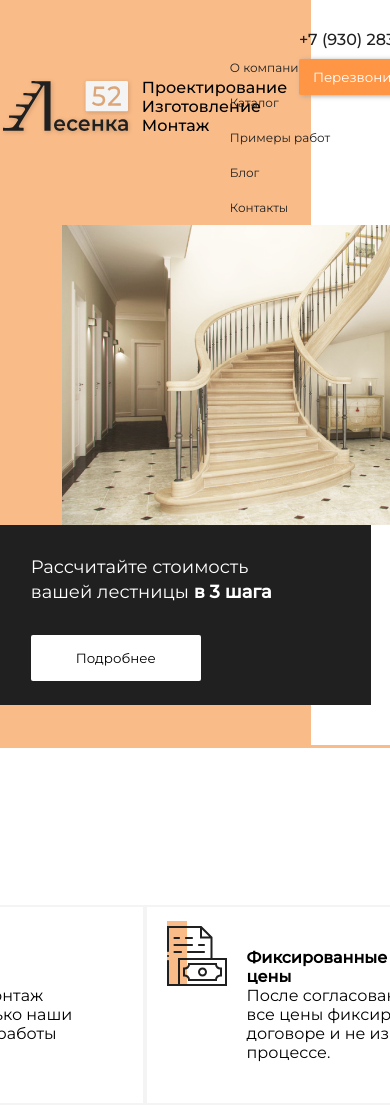
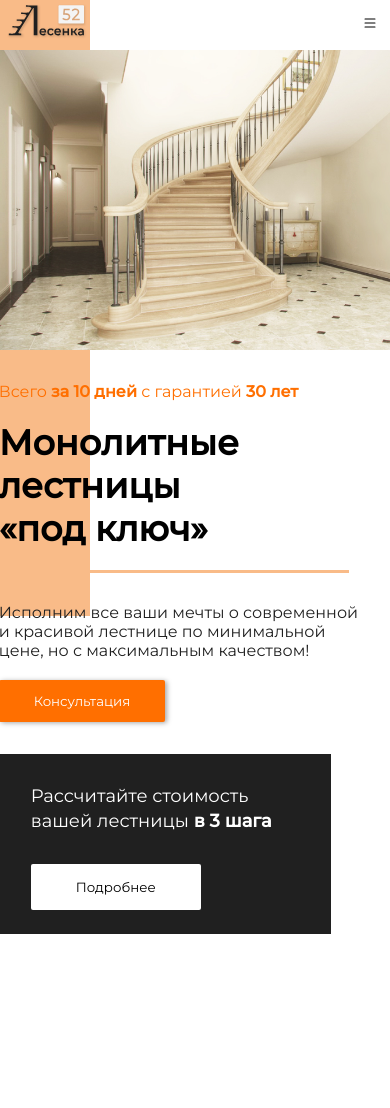
Before and after one commit to night1n9ale3/exam-2, a plain HTML site: page index.html in a window 390 px wide. Shown: the top 1108 px of the page. Drawn offline with Linux system fonts and the light colour scheme.

Commit message:
I should fix the bags

```diff
--- a/index.html
+++ b/index.html
@@ -28,6 +28,9 @@
                 <a href="#">Примеры работ</a>
                 <a href="#">Блог</a>
                 <a href="#">Контакты</a>
+                <svg class="bi-list bi-solid" xmlns="http://www.w3.org/2000/svg" width="16" height="16" fill="currentColor" class="bi bi-list" viewBox="0 0 16 16">
+                    <path fill-rule="evenodd" d="M2.5 12a.5.5 0 0 1 .5-.5h10a.5.5 0 0 1 0 1H3a.5.5 0 0 1-.5-.5zm0-4a.5.5 0 0 1 .5-.5h10a.5.5 0 0 1 0 1H3a.5.5 0 0 1-.5-.5zm0-4a.5.5 0 0 1 .5-.5h10a.5.5 0 0 1 0 1H3a.5.5 0 0 1-.5-.5z"/>
+                  </svg>
             </div>
             <div class="call_me">
                 <a href="tel: +79302835065">+7 (930) 283-50-65</a>
--- a/scss/style.scss
+++ b/scss/style.scss
@@ -56,6 +56,10 @@
 .nav_menu>a:focus {
     color: #000000;
     text-decoration: underline;
+}
+
+.bi-list {
+    display: none;
 }
 
 .call_me {
@@ -278,6 +282,7 @@
     cursor: pointer;
     box-shadow: 0 0 20px 5px #f4f4f4;
 }
+
 .catalog-card-text {
     line-height: 40px;
     width: 300px;
@@ -342,7 +347,7 @@
 
 .order-3d-input>input {
     background: #F4F4F4;
-    border:none;
+    border: none;
     border-bottom: 1px solid #8b8b8b;
     padding: 5px 15px;
     outline: none;
@@ -437,8 +442,12 @@
 }
 
 @media only screen and (max-width:768px) {
+    .container {
+        max-width: 768px;
+    }
+
     .nav_logo-text {
-        margin-left: -220px;
+        margin-left: -250px;
     }
 
     .nav_logo-text>p {
@@ -446,8 +455,8 @@
     }
 
     .background {
-        width: 400px;
-        margin-top: -165px;
+        width: 350px;
+        margin-top: -209px;
         margin-left: -180px;
     }
 
@@ -475,12 +484,142 @@
 
     .consultation-text {
         margin-bottom: -650px;
-        margin-left: -150px;
+        margin-left: -300px;
     }
 
+    .consultation-card {
+        width: 350px;
+    }
 
+    .line {
+        width: 350px;
+        margin-left: 0px;
+    }
 
     .consultation-card {
         margin-left: -31px;
     }
+
+    .main-cards {
+        margin-left: 50px;
+        margin-top: 250px;
+    }
+
+    .card {
+        width: 200px;
+        height: 150px;
+    }
+
+    .card-img>img {
+        width: 40px;
+        height: 40px;
+    }
+
+    .restangle {
+        width: 13px;
+        height: 40px;
+    }
+
+    .card-text {
+        margin-left: 25px;
+    }
+
+    .card-text>b {
+        font-size: 12px;
+    }
+
+    .card-text>p {
+        margin-top: 10px;
+        font-size: 10px;
+        width: 130px;
+    }
+
+    .catalog-title {
+        margin-left: -300px;
+    }
+
+    .catalog-title>img {
+        margin-left: -600px;
+    }
+
+    .catalog-title>h2 {
+        font-size: 25px;
+    }
+
+    .catalog-cards {
+        margin-right: 400px;
+    }
+
+    .catalog-card>img {
+        width: 200px;
+        height: 200px;
+    }
+
+    .catalog-card-text {
+        width: 200px;
+    }
+
+    .catalog-card-text>h3 {
+        font-size: 15px;
+    }
+
+    .catalog-card-text>p {
+        font-size: 13px;
+    }
+
+    .order-3d-title {
+        margin-left: -190px;
+    }
+
+    .order-3d-form {
+        margin-left: -500px;
+    }
 }
+
+@media only screen and (max-width:425px) {
+    .container {
+        max-width: 425px;
+    }
+
+    .background {
+        width: 100px;
+        margin-left: -222px;
+    }
+
+    .nav_logo-text>img {
+        width: 80px;
+        height: 80px;
+        margin-bottom: -150px;
+        margin-left: -80px;
+    }
+
+    .nav_logo-text>p {
+        display: none;
+    }
+
+    .nav_menu>a {
+        display: none;
+    }
+
+    .call_me {
+        display: none;
+    }
+
+    .bi-solid {
+        display: block;
+        margin-top: -35px;
+    }
+
+    .nav_menu {
+        margin-right: -200px;
+    }
+
+    .main-img {
+        width: 200px;
+        margin-left: -13px;
+    }
+
+    .consultation-card {
+        margin-top: 400px;
+    }
+}
```
Also changed, not shown: css/style.css, 1 other file.
